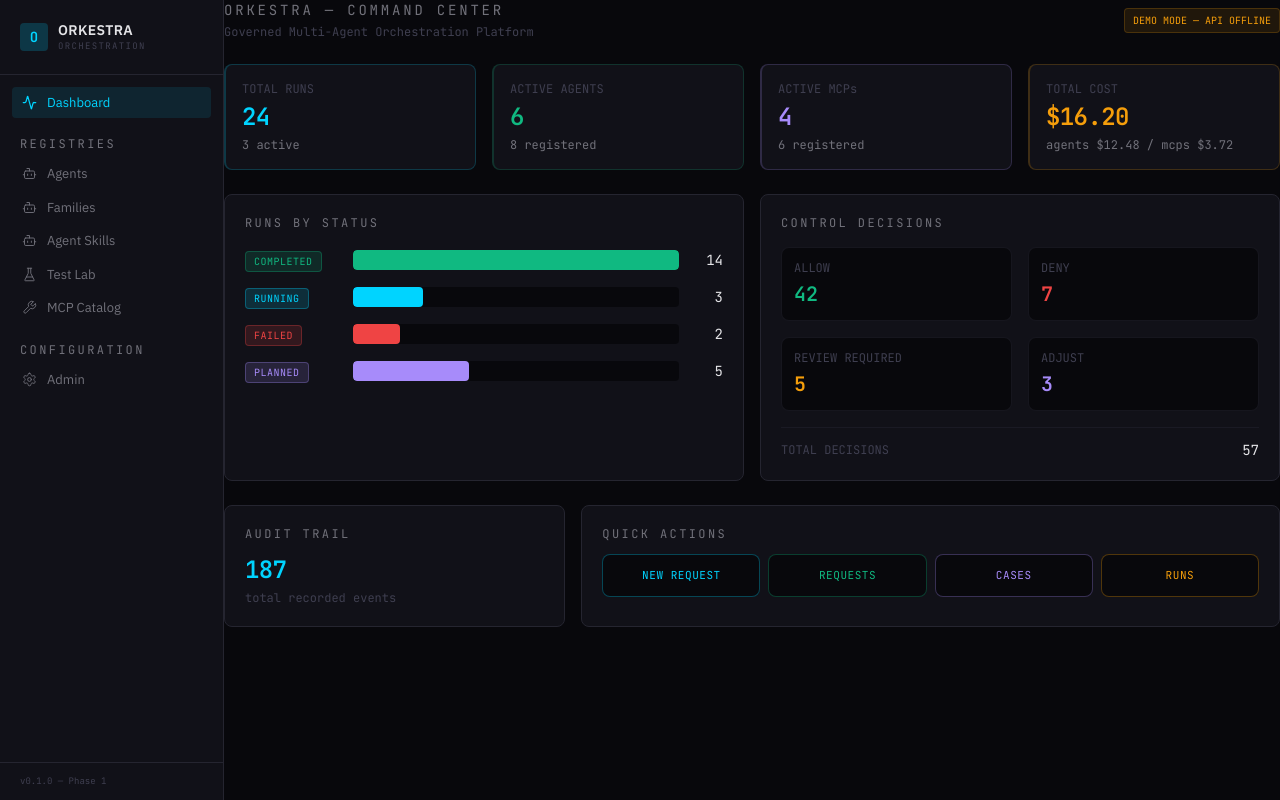
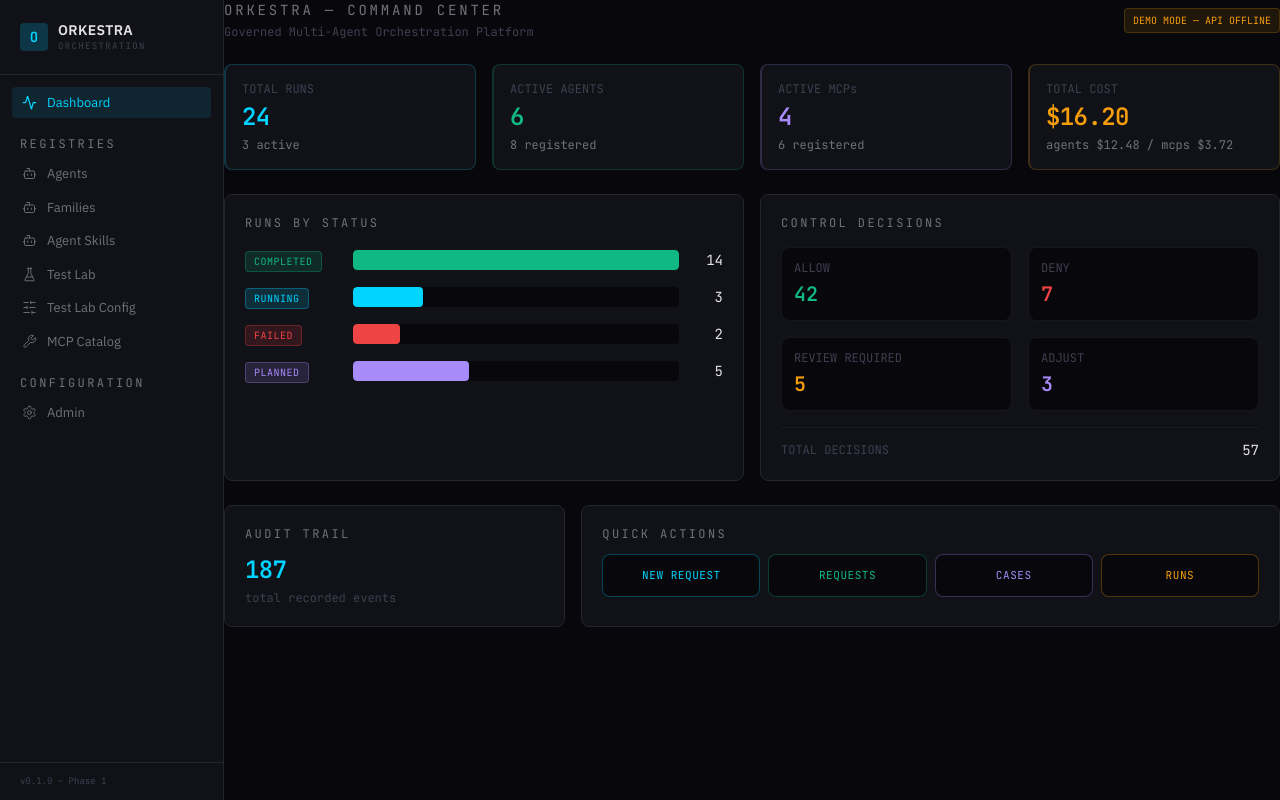
Before and after one commit to simodev25/orkestra, a Next.js app in the folder frontend/: page / in a window 1280 px wide. Built offline with nearby package versions, Linux system fonts and the light colour scheme; no server answers.

Commit message:
feat: add Test Lab Config link in sidebar under Registries

```diff
--- a/frontend/src/components/layout/sidebar.tsx
+++ b/frontend/src/components/layout/sidebar.tsx
@@ -3,7 +3,7 @@
 import Link from "next/link";
 import { usePathname } from "next/navigation";
 import {
-  Bot, Wrench, Activity, FlaskConical, Settings,
+  Bot, Wrench, Activity, FlaskConical, Settings, SlidersHorizontal,
 } from "lucide-react";
 
 const NAV = [
@@ -13,6 +13,7 @@ const NAV = [
   { label: "Families", href: "/agents/families", icon: Bot },
   { label: "Agent Skills", href: "/agents/skills", icon: Bot },
   { label: "Test Lab", href: "/test-lab", icon: FlaskConical },
+  { label: "Test Lab Config", href: "/test-lab/config", icon: SlidersHorizontal },
   { label: "MCP Catalog", href: "/mcps", icon: Wrench },
   { section: "Configuration" },
   { label: "Admin", href: "/admin", icon: Settings },
```
